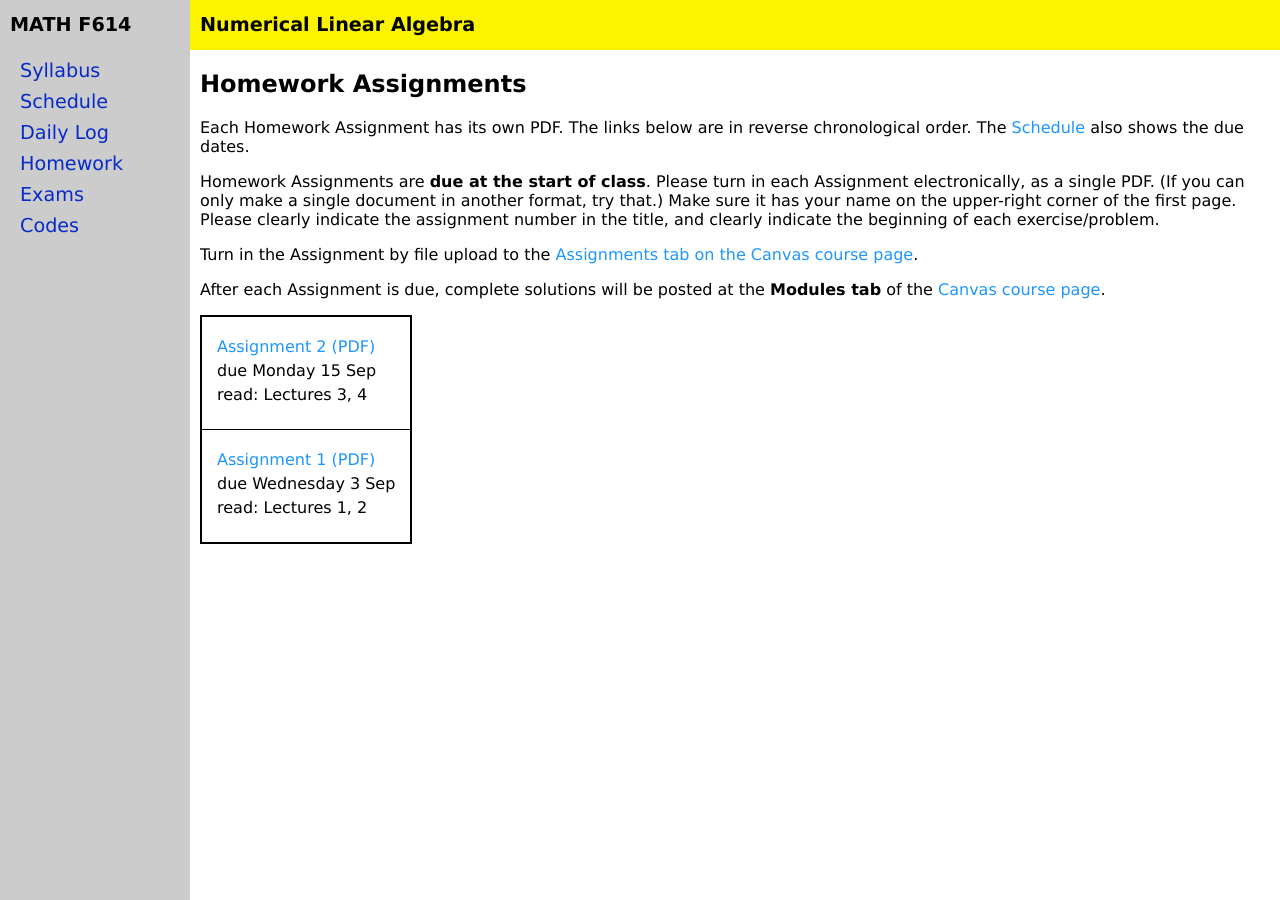
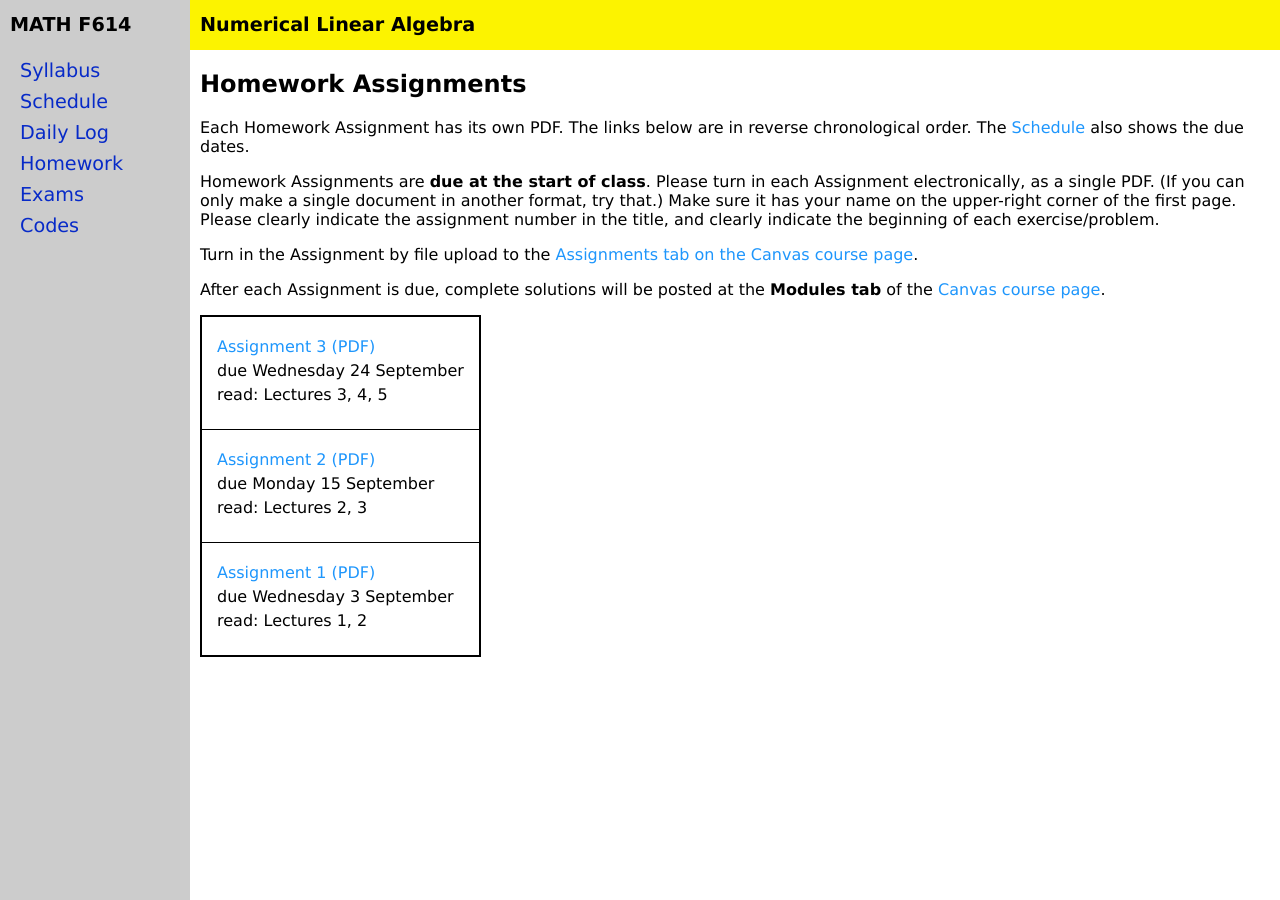
Before and after one commit to bueler/nla, a Jekyll site: the page built from homework.md, in a window 1280 px wide. Built offline with Jekyll 4.4.1, drawn with Linux system fonts in a browser that asks for light colours.

Commit message:
A3 posted

```diff
--- a/_data/homework.yml
+++ b/_data/homework.yml
@@ -1,12 +1,16 @@
 semester: Fall 2025
 home: assets/homework/F25
 homework:
+- name: Assignment 3
+  due: Wednesday 24 September
+  blank: A3.pdf
+  sections: Lectures 3, 4, 5
 - name: Assignment 2
-  due: Monday 15 Sep
+  due: Monday 15 September
   blank: A2.pdf
-  sections: Lectures 3, 4
+  sections: Lectures 2, 3
 - name: Assignment 1
-  due: Wednesday 3 Sep
+  due: Wednesday 3 September
   blank: A1.pdf
   sections: Lectures 1, 2
 
```
Also changed, not shown: 2 other files.
